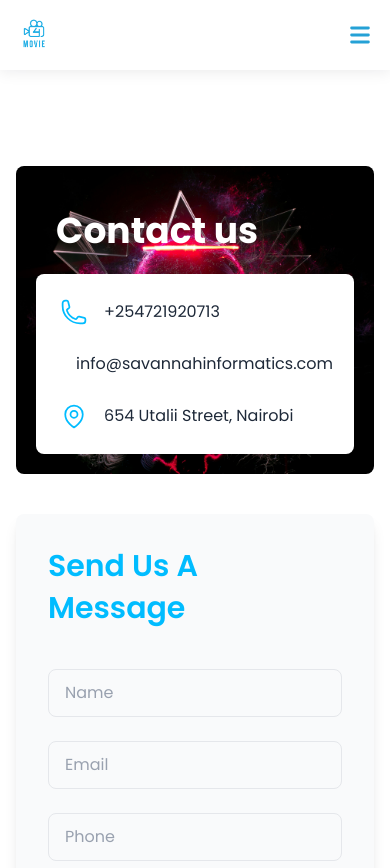
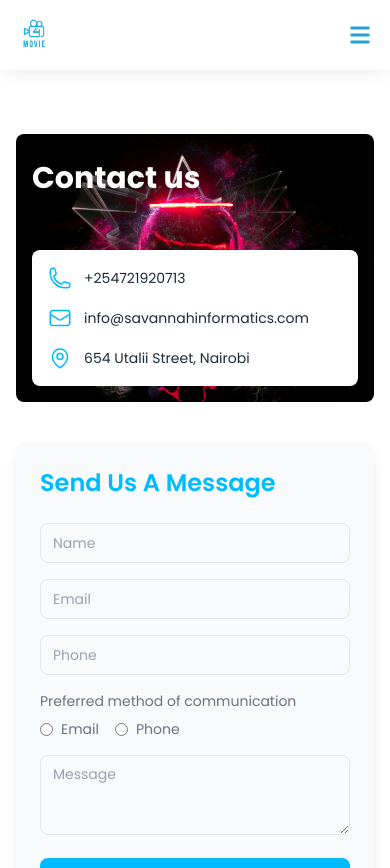
Before and after one commit to hzron3/movie-recommendation-app, a Next.js app: page /contact-us in a window 390 px wide. Shown: the top 868 px of the page. Built offline with nearby package versions, Linux system fonts and the light colour scheme; no server answers.

Commit message:
make movies, contact us and login pages responsive

```diff
--- a/app/components/MovieCard.jsx
+++ b/app/components/MovieCard.jsx
@@ -6,7 +6,15 @@ export default function MovieCard({ movie, category }) {
   const imageUrl = movie.poster_path
     ? `https://image.tmdb.org/t/p/w500${movie.poster_path}`
     : "https://placehold.co/600x900";
-  const releaseYear = movie.release_date?.split("-")[0];
+
+  // Format full release date
+  const releaseDate = movie.release_date
+    ? new Date(movie.release_date).toLocaleDateString("en-US", {
+        year: "numeric",
+        month: "long",
+        day: "numeric",
+      })
+    : "Unknown";
 
   const displayCategory = category
     ? category.replace(/_/g, " ").replace(/\b\w/g, (l) => l.toUpperCase())
@@ -48,7 +56,7 @@ export default function MovieCard({ movie, category }) {
             {movie.title}
           </h3>
           <p className="text-sm sm:text-base text-gray-500 mt-1">
-            {releaseYear}
+            {releaseDate}
           </p>
           <p className="text-sm sm:text-base text-gray-700 mt-2 line-clamp-4">
             {movie.overview?.length > 120
--- a/app/contact-us/page.jsx
+++ b/app/contact-us/page.jsx
@@ -7,73 +7,77 @@ import Image from "next/image";
 
 export default function ContactSection() {
   return (
-    <section className="py-24">
+    <section className="py-16 sm:py-20 lg:py-24">
       <div className="mx-auto max-w-7xl px-4 sm:px-6 lg:px-8">
-        <div className="grid lg:grid-cols-2 grid-cols-1 gap-10">
+        <div className="grid grid-cols-1 lg:grid-cols-2 gap-10">
           {/* Left Image & Info */}
-          <div className="lg:mb-0 mb-10 relative group h-full">
+          <div className="relative group h-full">
             <Image
               src="/hero-section-image.jpg"
               alt="Contact Us"
               width={400}
               height={450}
-              className="w-full h-full object-cover lg:rounded-l-lg rounded-lg"
+              className="w-full h-full object-cover rounded-lg lg:rounded-l-lg"
             />
-            <h1 className="absolute top-10 left-10 text-white text-4xl font-bold leading-snug font-manrope">
+            <h1 className="absolute top-6 sm:top-10 left-4 sm:left-10 text-white text-3xl sm:text-4xl lg:text-5xl font-bold leading-snug font-manrope drop-shadow-lg">
               Contact us
             </h1>
-            <div className="absolute bottom-0 w-full lg:p-10 p-5">
-              <div className="bg-white rounded-lg p-6 shadow-lg">
+            <div className="absolute bottom-4 sm:bottom-6 lg:bottom-10 w-full px-4 sm:px-10">
+              <div className="bg-white rounded-lg p-4 sm:p-6 shadow-lg">
                 <a
-                  href="tel:4706011911"
-                  className="flex items-center mb-6 text-gray-800"
+                  href="tel:+254721920713"
+                  className="flex items-center mb-4 sm:mb-6 text-gray-800 text-sm sm:text-base"
                 >
-                  <PhoneIcon className="h-7 w-7 text-sky-400" />
-                  <span className="ml-4">+254721920713</span>
+                  <PhoneIcon className="h-6 w-6 sm:h-7 sm:w-7 text-sky-400" />
+                  <span className="ml-3 sm:ml-4">+254721920713</span>
                 </a>
                 <a
-                  href="mailto:Pagedone1234@gmail.com"
-                  className="flex items-center mb-6 text-gray-800"
+                  href="mailto:info@savannahinformatics.com"
+                  className="flex items-center mb-4 sm:mb-6 text-gray-800 text-sm sm:text-base"
                 >
-                  <EnvelopeIcon className="h-7 w-7 text-sky-400" />
-                  <span className="ml-4">info@savannahinformatics.com</span>
+                  <EnvelopeIcon className="h-6 w-6 sm:h-7 sm:w-7 text-sky-400" />
+                  <span className="ml-3 sm:ml-4">
+                    info@savannahinformatics.com
+                  </span>
                 </a>
-                <div className="flex items-center text-gray-800">
-                  <MapPinIcon className="h-7 w-7 text-sky-400" />
-                  <span className="ml-4">654 Utalii Street, Nairobi</span>
+                <div className="flex items-center text-gray-800 text-sm sm:text-base">
+                  <MapPinIcon className="h-6 w-6 sm:h-7 sm:w-7 text-sky-400" />
+                  <span className="ml-3 sm:ml-4">
+                    654 Utalii Street, Nairobi
+                  </span>
                 </div>
               </div>
             </div>
           </div>
 
           {/* Right Form */}
-          <div className="bg-gray-50 p-8 lg:p-10 rounded-lg shadow-lg">
-            <h2 className="text-sky-400 font-manrope text-3xl lg:text-4xl font-semibold leading-snug mb-10">
+          <div className="bg-gray-50 p-6 sm:p-8 lg:p-10 rounded-lg shadow-lg">
+            <h2 className="text-sky-400 font-manrope text-2xl sm:text-3xl lg:text-4xl font-semibold leading-snug mb-6 sm:mb-10">
               Send Us A Message
             </h2>
 
             <input
               type="text"
               placeholder="Name"
-              className="w-full h-12 text-gray-700 placeholder-gray-400 rounded-lg border border-gray-200 px-4 mb-6 focus:outline-none focus:ring-2 focus:ring-sky-400"
+              className="w-full h-10 sm:h-12 text-gray-700 placeholder-gray-400 rounded-lg border border-gray-200 px-3 sm:px-4 mb-4 sm:mb-6 focus:outline-none focus:ring-2 focus:ring-sky-400 text-sm sm:text-base"
             />
             <input
               type="email"
               placeholder="Email"
-              className="w-full h-12 text-gray-700 placeholder-gray-400 rounded-lg border border-gray-200 px-4 mb-6 focus:outline-none focus:ring-2 focus:ring-sky-400"
+              className="w-full h-10 sm:h-12 text-gray-700 placeholder-gray-400 rounded-lg border border-gray-200 px-3 sm:px-4 mb-4 sm:mb-6 focus:outline-none focus:ring-2 focus:ring-sky-400 text-sm sm:text-base"
             />
             <input
               type="text"
               placeholder="Phone"
-              className="w-full h-12 text-gray-700 placeholder-gray-400 rounded-lg border border-gray-200 px-4 mb-6 focus:outline-none focus:ring-2 focus:ring-sky-400"
+              className="w-full h-10 sm:h-12 text-gray-700 placeholder-gray-400 rounded-lg border border-gray-200 px-3 sm:px-4 mb-4 sm:mb-6 focus:outline-none focus:ring-2 focus:ring-sky-400 text-sm sm:text-base"
             />
 
-            <div className="mb-6">
-              <h4 className="text-gray-500 text-lg mb-2">
+            <div className="mb-4 sm:mb-6">
+              <h4 className="text-gray-500 text-sm sm:text-base mb-2">
                 Preferred method of communication
               </h4>
-              <div className="flex gap-6">
-                <label className="flex items-center gap-2 cursor-pointer text-gray-500">
+              <div className="flex gap-4 sm:gap-6">
+                <label className="flex items-center gap-2 cursor-pointer text-gray-500 text-sm sm:text-base">
                   <input
                     type="radio"
                     name="contact-method"
@@ -81,7 +85,7 @@ export default function ContactSection() {
                   />
                   Email
                 </label>
-                <label className="flex items-center gap-2 cursor-pointer text-gray-500">
+                <label className="flex items-center gap-2 cursor-pointer text-gray-500 text-sm sm:text-base">
                   <input
                     type="radio"
                     name="contact-method"
@@ -94,10 +98,10 @@ export default function ContactSection() {
 
             <textarea
               placeholder="Message"
-              className="w-full h-24 text-gray-700 placeholder-gray-400 rounded-lg border border-gray-200 px-4 py-2 mb-6 focus:outline-none focus:ring-2 focus:ring-sky-400"
+              className="w-full h-20 sm:h-24 text-gray-700 placeholder-gray-400 rounded-lg border border-gray-200 px-3 sm:px-4 py-2 mb-4 sm:mb-6 focus:outline-none focus:ring-2 focus:ring-sky-400 text-sm sm:text-base"
             />
 
-            <button className="w-full h-12 bg-sky-400 text-white font-semibold rounded-lg hover:bg-sky-500 transition duration-300">
+            <button className="w-full h-10 sm:h-12 bg-sky-400 text-white font-semibold rounded-lg hover:bg-sky-500 transition duration-300 text-sm sm:text-base">
               Send
             </button>
           </div>
--- a/app/movies/page.jsx
+++ b/app/movies/page.jsx
@@ -23,12 +23,10 @@ export default function MoviesPage({ searchParams }) {
   const [currentPage, setCurrentPage] = useState(1);
   const [totalPages, setTotalPages] = useState(1);
 
-  // Fetch genres once
   useEffect(() => {
     getGenres().then(setGenres).catch(console.error);
   }, []);
 
-  // Fetch movies whenever filters/search change
   useEffect(() => {
     async function loadMovies() {
       setLoading(true);
@@ -63,20 +61,19 @@ export default function MoviesPage({ searchParams }) {
     setLoadedCount(MOVIES_PER_PAGE);
   };
 
-  // Compute visible movies for current page
   const startIndex = (currentPage - 1) * MOVIES_PER_PAGE;
   const visibleMovies = movies.slice(startIndex, startIndex + loadedCount);
 
   return (
-    <div className="max-w-7xl mx-auto sm:p-4 space-y-6">
+    <div className="max-w-7xl mx-auto px-4 sm:px-6 lg:px-8 space-y-6">
       {/* Filters */}
-      <div className="flex flex-wrap gap-4 my-12 items-center justify-between">
-        <div className="flex flex-wrap gap-2">
+      <div className="flex flex-col sm:flex-row sm:items-center sm:justify-between gap-4 my-8">
+        <div className="flex flex-wrap gap-2 w-full sm:w-auto">
           {/* Category */}
           <select
             value={category}
             onChange={(e) => setCategory(e.target.value)}
-            className="p-2 border rounded"
+            className="p-2 border rounded w-full sm:w-auto"
           >
             {CATEGORIES.map((cat) => (
               <option key={cat} value={cat}>
@@ -91,7 +88,7 @@ export default function MoviesPage({ searchParams }) {
           <select
             value={genreId}
             onChange={(e) => setGenreId(e.target.value)}
-            className="p-2 border rounded"
+            className="p-2 border rounded w-full sm:w-auto"
           >
             <option value="">All Genres</option>
             {genres.map((g) => (
@@ -103,7 +100,7 @@ export default function MoviesPage({ searchParams }) {
         </div>
 
         {/* Search */}
-        <div className="flex rounded-md border-2 border-sky-400 overflow-hidden max-w-xs">
+        <div className="flex rounded-md border-2 border-sky-400 overflow-hidden w-full sm:max-w-xs">
           <input
             type="text"
             placeholder="Search..."
@@ -121,7 +118,7 @@ export default function MoviesPage({ searchParams }) {
               viewBox="0 0 24 24"
               strokeWidth="1.5"
               stroke="currentColor"
-              className="size-6 text-white"
+              className="w-5 h-5 text-white"
             >
               <path
                 strokeLinecap="round"
@@ -133,21 +130,21 @@ export default function MoviesPage({ searchParams }) {
         </div>
       </div>
 
-      {/* Loading spinner */}
+      {/* Loading */}
       {loading && (
         <div className="flex justify-center my-8">
           <div className="w-12 h-12 border-4 border-sky-300 border-t-sky-500 rounded-full animate-spin"></div>
         </div>
       )}
 
-      {/* Movie grid */}
+      {/* Movies */}
       {!loading && visibleMovies.length === 0 && (
         <p className="text-center text-gray-500">No movies found.</p>
       )}
 
       {!loading && visibleMovies.length > 0 && (
         <>
-          <div className="grid grid-cols-1 md:grid-cols-3 lg:grid-cols-4 gap-6">
+          <div className="grid grid-cols-1 sm:grid-cols-2 md:grid-cols-3 lg:grid-cols-4 gap-6">
             {visibleMovies.map((movie) => (
               <MovieCard key={movie.id} movie={movie} category={category} />
             ))}
@@ -158,7 +155,7 @@ export default function MoviesPage({ searchParams }) {
             <div className="flex justify-center mt-6">
               <button
                 onClick={handleLoadMore}
-                className="px-6 py-2 bg-[#25a1d6] text-white font-semibold rounded hover:bg-[#25a1d6]/80 transition"
+                className="px-6 py-2 bg-sky-500 text-white font-semibold rounded hover:bg-sky-500/80 transition"
               >
                 Load More
               </button>
@@ -166,7 +163,7 @@ export default function MoviesPage({ searchParams }) {
           )}
 
           {/* Pagination */}
-          <ul className="flex space-x-3 justify-center mt-6">
+          <ul className="flex flex-wrap justify-center mt-6 gap-2">
             {Array.from({ length: totalPages }, (_, i) => i + 1).map((page) => (
               <li
                 key={page}
```
Also changed, not shown: app/login/LoginForm.jsx (+35 -24 lines), app/movies/[id]/page.jsx (+29 -24 lines).
